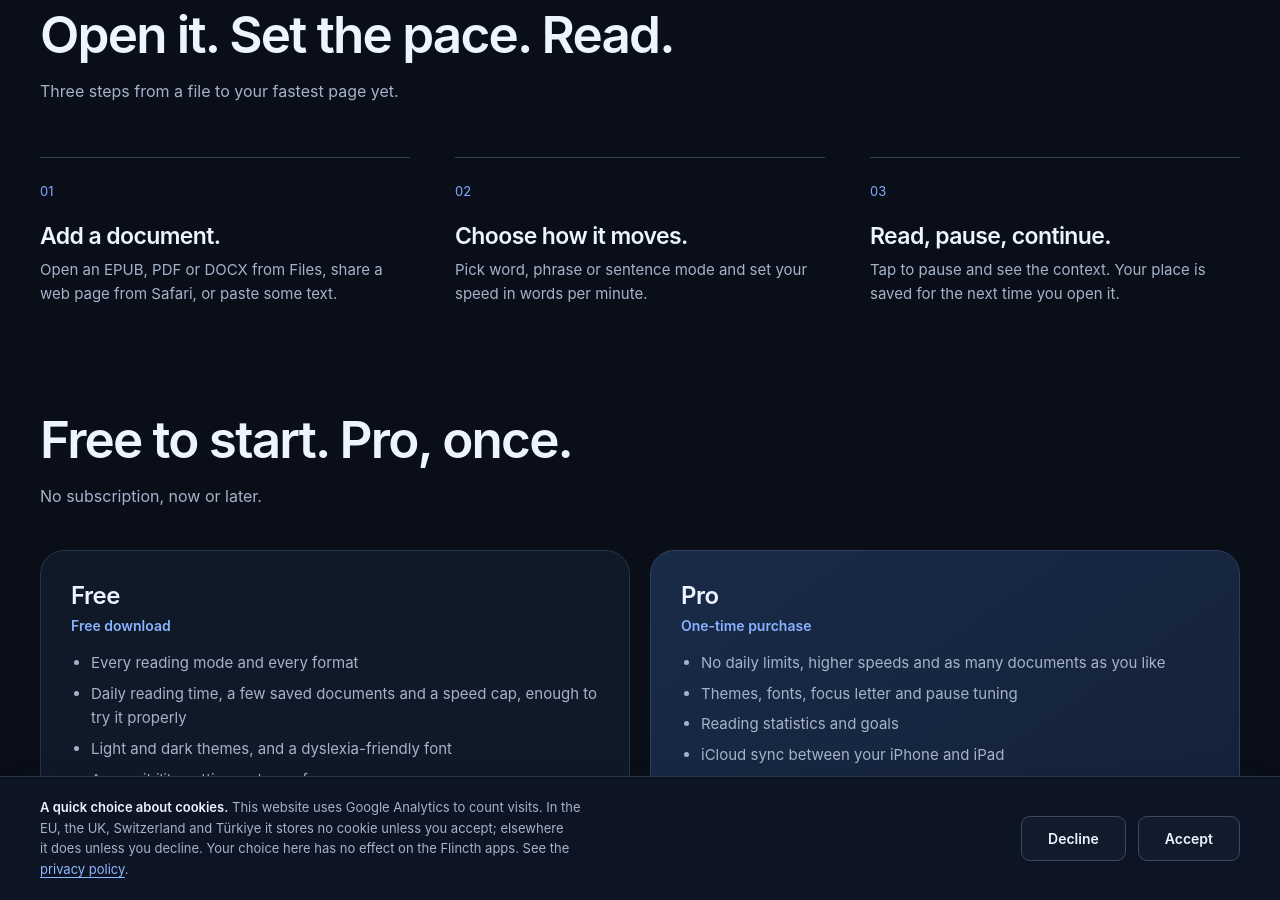
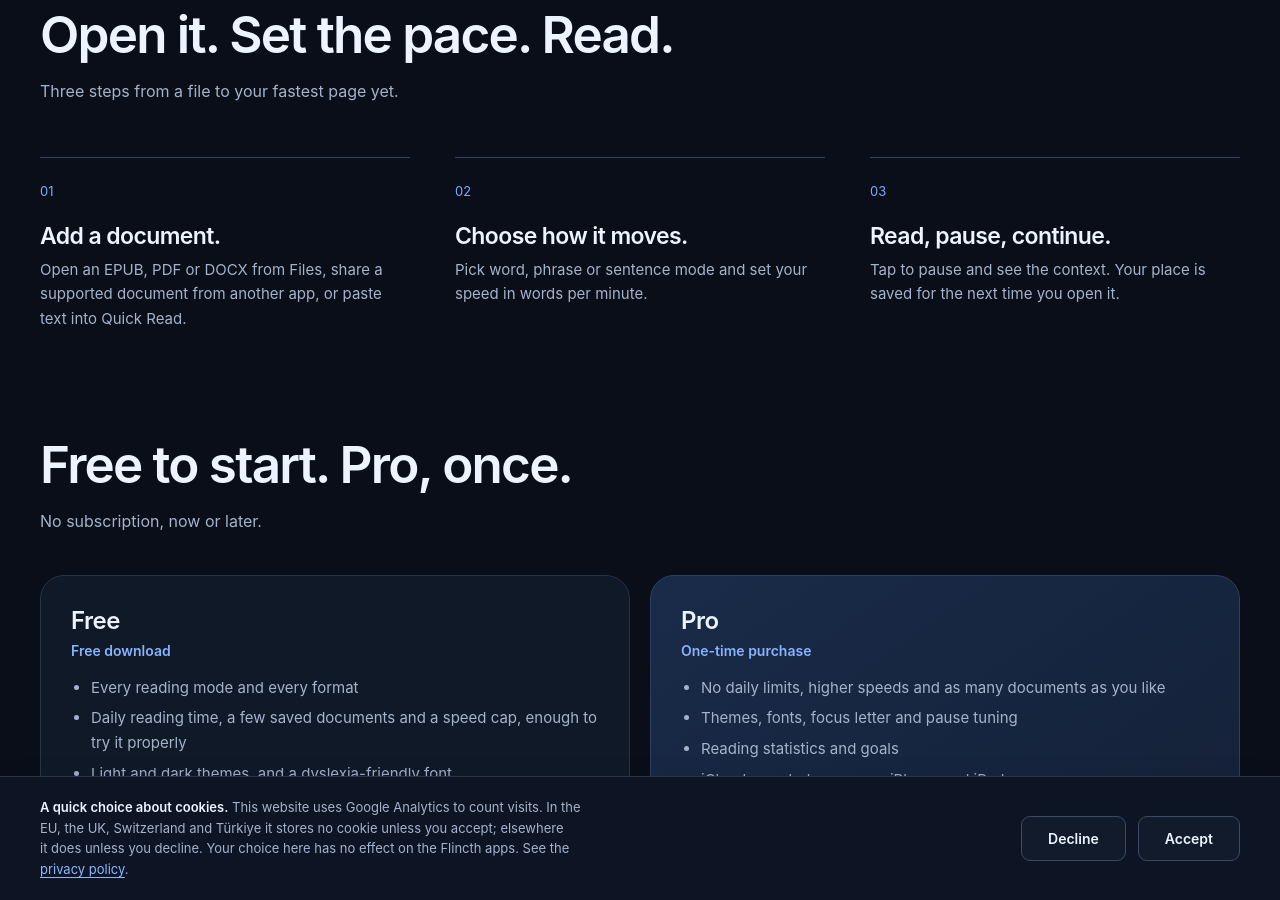
Before and after one commit to safakveziran/flincth-website, a Jekyll site: the page built from ios/speed-reader.html, in a window 1280 px wide and 900 px high, scrolled down 2486 px. Built offline with Jekyll 4.4.1, drawn with Linux system fonts in a browser that asks for light colours; some of the changed text lies outside the part shown.

Commit message:
fix: align Reader marketing copy with supported imports and privacy

```diff
--- a/_includes/schema/speed-reader.en.html
+++ b/_includes/schema/speed-reader.en.html
@@ -18,7 +18,7 @@
         "operatingSystem": "iOS 17 or later",
         "featureList": [
           "Word, phrase and short sentence reading modes",
-          "Imports DRM-free EPUB, PDF with a text layer, DOCX, TXT, RTF and Markdown, plus web articles and pasted text",
+          "Imports DRM-free EPUB, PDF with a text layer, DOCX, TXT, RTF and Markdown, plus pasted text",
           "Context view when paused",
           "iCloud sync between iPhone and iPad with Pro",
           "No account, no subscription and no AI"
--- a/ios/speed-reader.html
+++ b/ios/speed-reader.html
@@ -46,7 +46,7 @@
       <div class="section-heading"><div><h2>Speed, without losing the thread.</h2></div><p>RSVP reading keeps your eyes still and moves the text instead. Flincth splits it so that it still makes sense at speed.</p></div>
       <div class="feature-grid">
         <article class="feature feature-large"><h3>One word at a time, or a whole phrase.</h3><p>Read one word at a time, or let Flincth group words into meaningful phrases and short sentences, so you go fast without losing the sense of the text.</p><ul class="format-list" aria-label="Reading modes"><li>Word</li><li>Phrase</li><li>Sentence</li></ul></article>
-        <article class="feature clipboard"><h3>Your own books and documents.</h3><p>Open DRM-free files from Files or another app, share a web article from Safari, or paste text.</p><ul class="format-list" aria-label="Supported formats"><li>EPUB</li><li>PDF</li><li>DOCX</li><li>TXT</li><li>RTF</li><li>Markdown</li><li>Web articles</li></ul></article>
+        <article class="feature clipboard"><h3>Your own books and documents.</h3><p>Open DRM-free files from Files or another app, or paste text into Quick Read.</p><ul class="format-list" aria-label="Supported formats"><li>EPUB</li><li>PDF</li><li>DOCX</li><li>TXT</li><li>RTF</li><li>Markdown</li><li>Pasted text</li></ul></article>
         <article class="feature short-feature"><h3>Pause for context.</h3><p>Pause at any moment to see the whole paragraph you are in, and tap any sentence to carry on from there.</p><p class="context-snippet" aria-hidden="true">Alice was beginning to get very <mark>tired of sitting</mark> by her sister on the bank, and of having nothing to do.</p></article>
         <article class="feature short-feature keyboard-feature"><h3>iPhone and iPad, in step.</h3><p>With Pro, iCloud sync lets you stop on one device and pick up on the other, exactly where you left off.</p><div class="devices-diagram" aria-hidden="true"><span class="device-phone"><i></i></span><span class="device-tablet"><i></i></span></div></article>
       </div>
@@ -54,7 +54,7 @@
 
     <section class="privacy-band"><div class="wrap privacy-inner"><h2>What you read <span>stays yours.</span></h2><div><p>Documents are processed on your iPhone or iPad and never sent to Flincth. With Pro sync on, they travel only to your own iCloud. No account, no ads, no AI.</p><span class="privacy-caption">NEVER YOUR DOCUMENTS, TITLES OR FILE NAMES.</span> <a class="privacy-link" href="{% include page-url.html ref="privacy" %}#speed-reader">Read the privacy policy <span aria-hidden="true">→</span></a></div></div></section>
 
-    <section class="how wrap" id="how"><div class="section-heading"><div><h2>Open it. Set the pace. Read.</h2></div><p>Three steps from a file to your fastest page yet.</p></div><div class="steps"><article><span>01</span><h3>Add a document.</h3><p>Open an EPUB, PDF or DOCX from Files, share a web page from Safari, or paste some text.</p></article><article><span>02</span><h3>Choose how it moves.</h3><p>Pick word, phrase or sentence mode and set your speed in words per minute.</p></article><article><span>03</span><h3>Read, pause, continue.</h3><p>Tap to pause and see the context. Your place is saved for the next time you open it.</p></article></div></section>
+    <section class="how wrap" id="how"><div class="section-heading"><div><h2>Open it. Set the pace. Read.</h2></div><p>Three steps from a file to your fastest page yet.</p></div><div class="steps"><article><span>01</span><h3>Add a document.</h3><p>Open an EPUB, PDF or DOCX from Files, share a supported document from another app, or paste text into Quick Read.</p></article><article><span>02</span><h3>Choose how it moves.</h3><p>Pick word, phrase or sentence mode and set your speed in words per minute.</p></article><article><span>03</span><h3>Read, pause, continue.</h3><p>Tap to pause and see the context. Your place is saved for the next time you open it.</p></article></div></section>
 
     <section class="pricing wrap" id="pricing"><div class="section-heading"><div><h2>Free to start. Pro, once.</h2></div><p>No subscription, now or later.</p></div><div class="plans">
       <article class="plan"><h3>Free</h3><p class="plan-price">Free download</p><ul><li>Every reading mode and every format</li><li>Daily reading time, a few saved documents and a speed cap, enough to try it properly</li><li>Light and dark themes, and a dyslexia-friendly font</li><li>Accessibility settings, always free</li></ul></article>
```
Also changed, not shown: other parts of _includes/schema/speed-reader.en.html (+1 -1 lines), other parts of ios/speed-reader.html (+3 -3 lines), PRODUCT.md (+5 -2 lines), llms.txt (+11 -5 lines).
